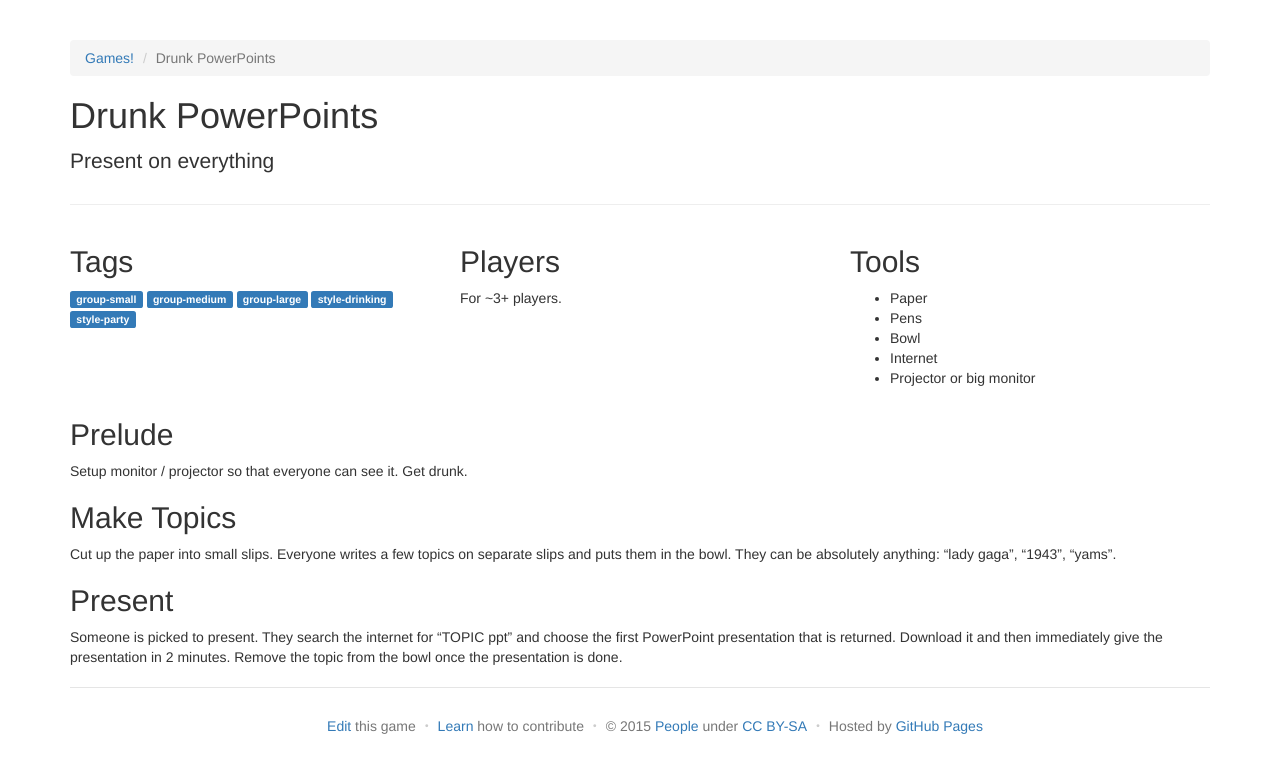
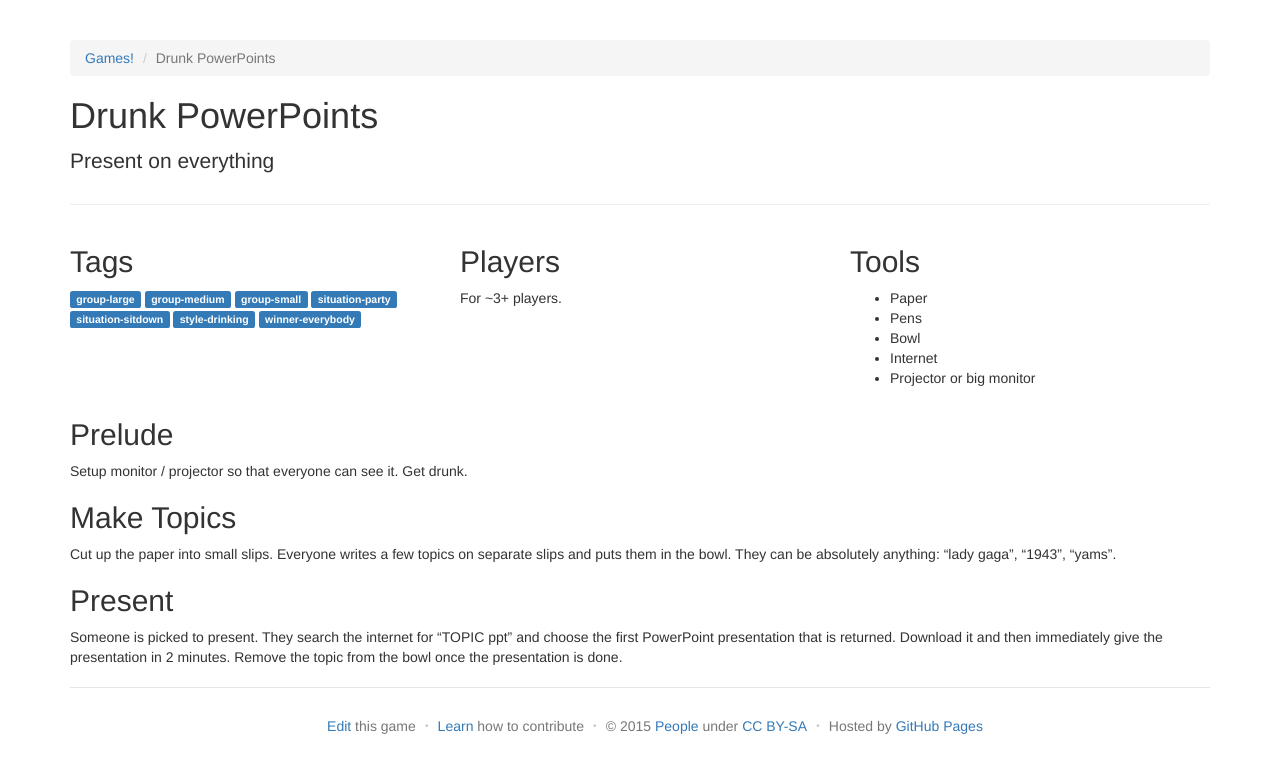
Before and after one commit to davidselassie/games, a Jekyll site: the page built from _games/drunkpowerpoints.md, in a window 1280 px wide. Shown: the top 773 px of the page. Built offline with Jekyll 4.4.1, drawn with Linux system fonts in a browser that asks for light colours.

Commit message:
Update drunkpowerpoints.md

```diff
--- a/_games/drunkpowerpoints.md
+++ b/_games/drunkpowerpoints.md
@@ -1,11 +1,13 @@
 ---
 title: Drunk PowerPoints
 tags:
+  - group-large
+  - group-medium
   - group-small
-  - group-medium
-  - group-large
+  - situation-party
+  - situation-sitdown
   - style-drinking
-  - style-party
+  - winner-everybody
 
 oneliner: Present on everything
 players: ~3+
```
